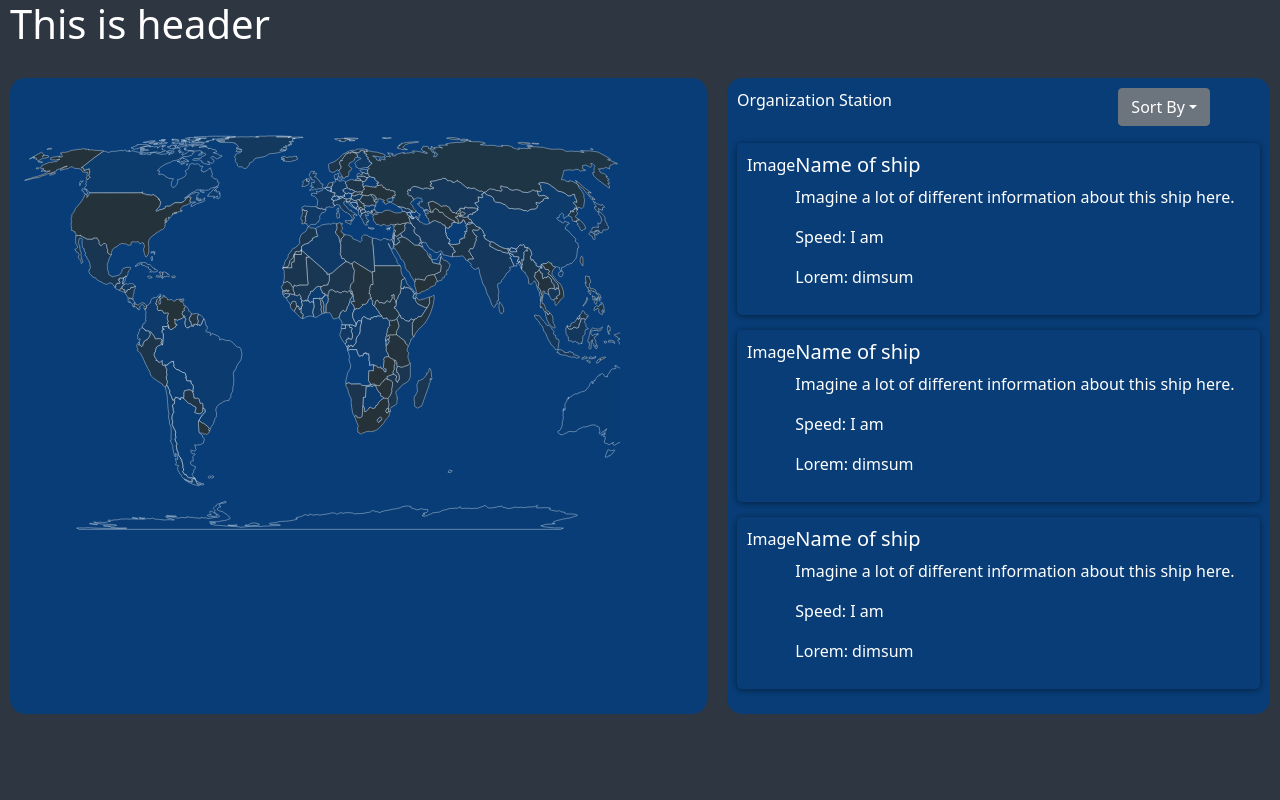
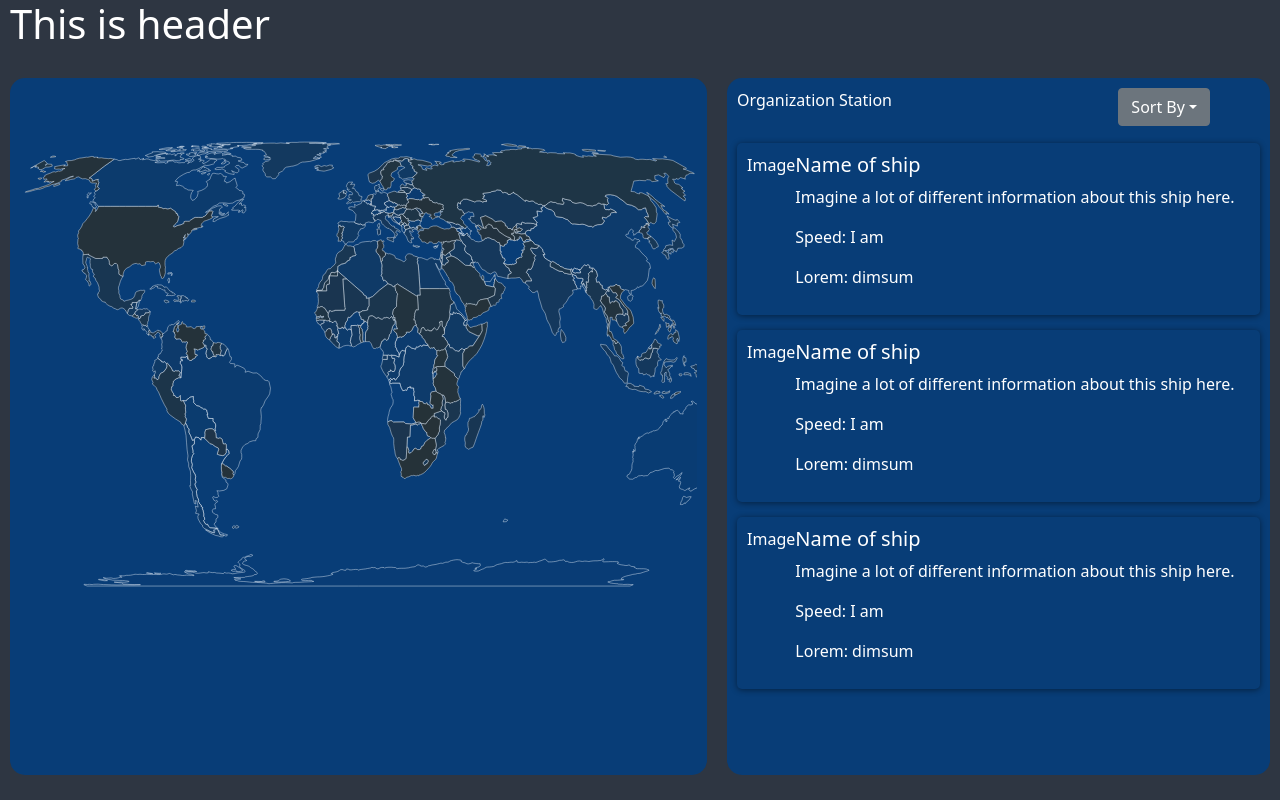
Before and after one commit to haved/Veracity7, a React (Create React App) app: page / in a window 1280 px wide. Built offline with nearby package versions, Linux system fonts and the light colour scheme.

Commit message:
fikse css

```diff
--- a/src/Style/App.css
+++ b/src/Style/App.css
@@ -1,6 +1,6 @@
 .App {
   background: #2e3642;
-  height: 100vh;
+  min-height: 100vh;
   color: white;
 }
 
@@ -58,3 +58,8 @@
 
 .options-container {
 }
+
+svg {
+  width: 100%;
+  height: 100%;
+}
```
